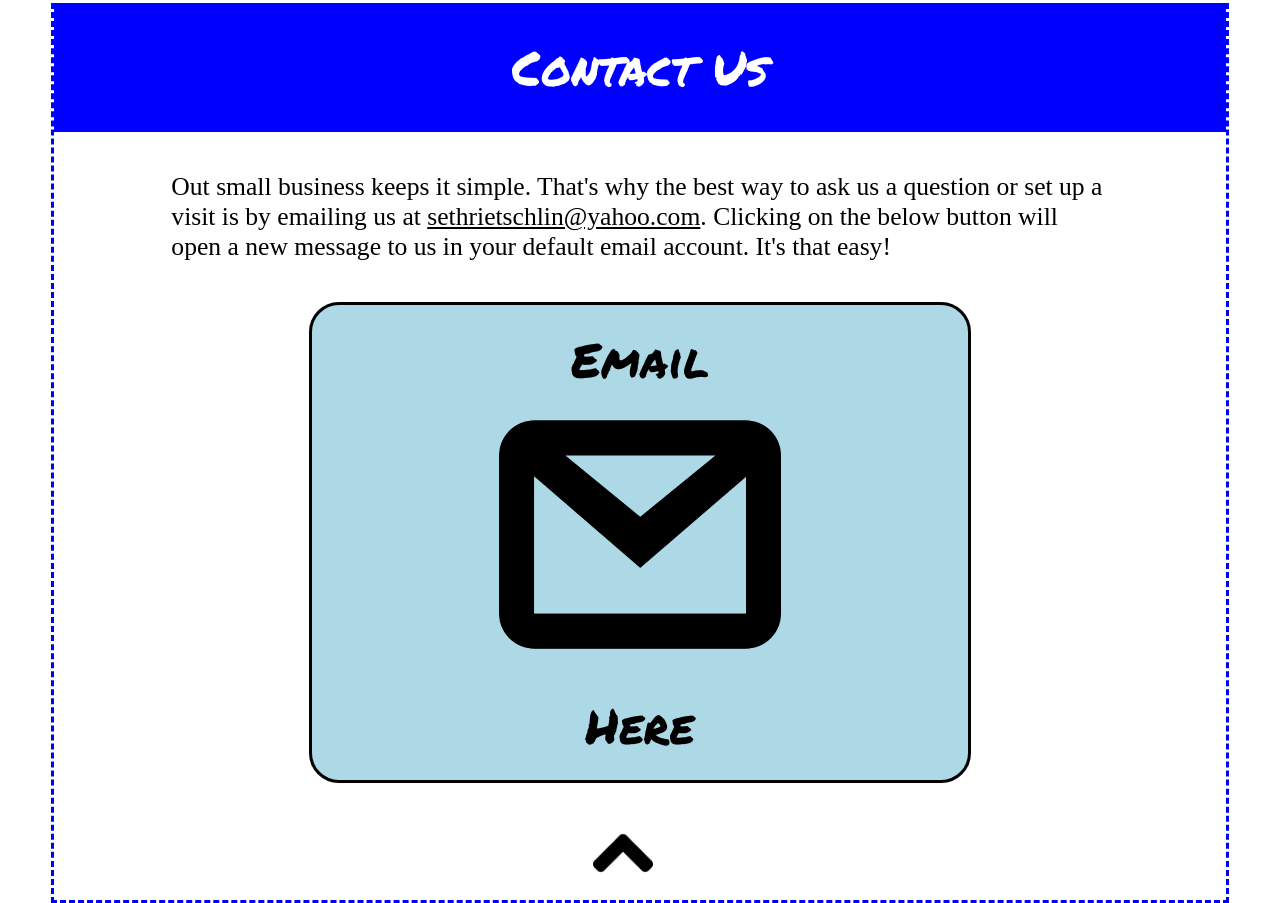
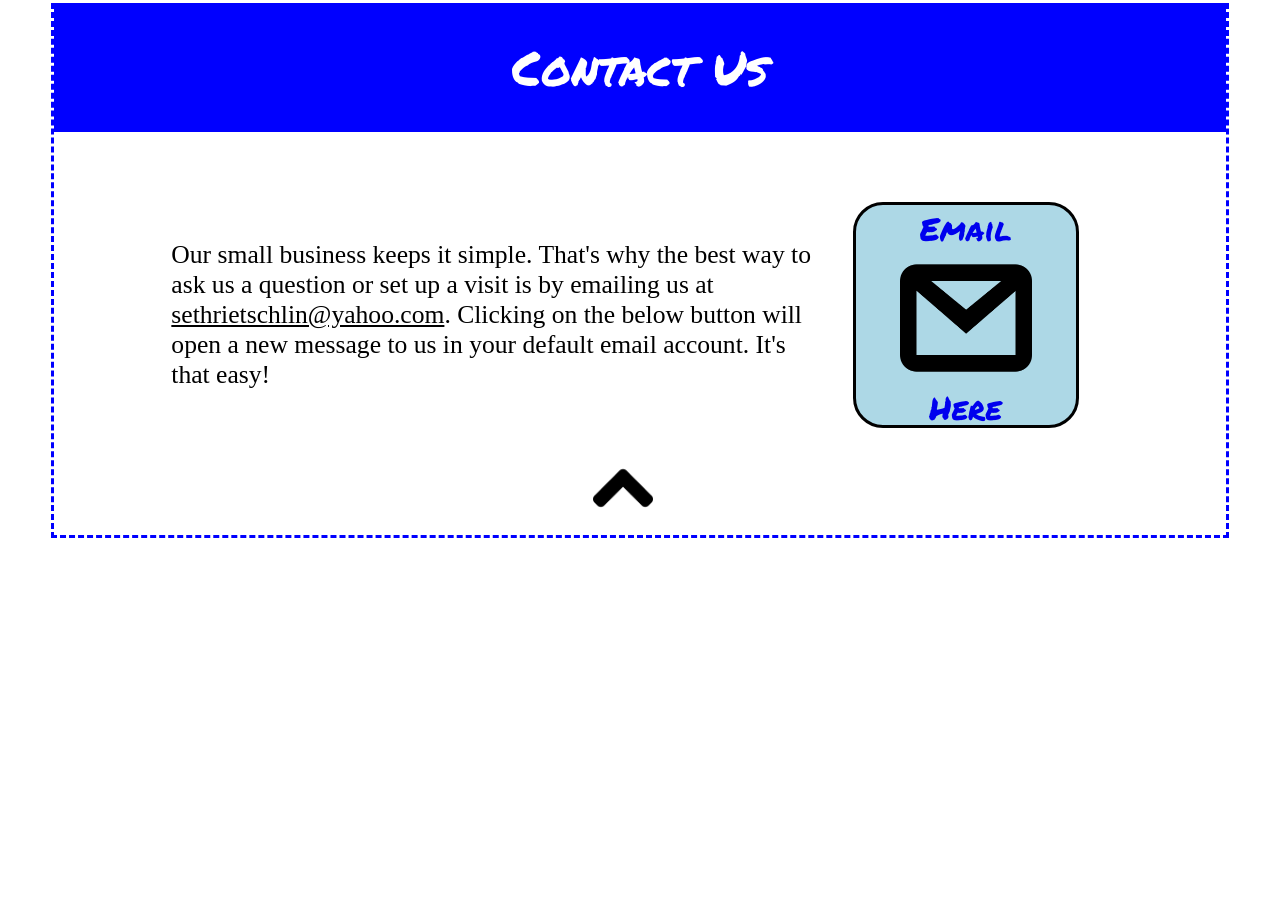
Before and after one commit to Rage6/rietschlin_mechanical_LLC, a website: page rmllc_frontend/public/index.html in a window 1280 px wide. Shown: the part 3789-4692 px from the top of the page. After the commit the page ends 4357 px from the top, so only its background shows below. Drawn offline with nearby package versions, Linux system fonts and the light colour scheme; a web font is replaced by a local one.

Commit message:
contract width adjusts

```diff
--- a/rmllc_frontend/public/app.js
+++ b/rmllc_frontend/public/app.js
@@ -84,11 +84,11 @@ $(()=>{
   };
   $("#contactButton").click(contactScroll)
   //Scroll back to top of page
-  const toTop = () => {
+  const goUp = () => {
     $('html, body').animate({
       scrollTop: 0
     }, 400)
   };
-  $(".toTop").click(toTop);
+  $(".clickArrow").click(goUp);
 
 })
--- a/rmllc_frontend/public/index.html
+++ b/rmllc_frontend/public/index.html
@@ -104,7 +104,7 @@
               </div>
               <div>
                 <div class="toTop">
-                  <img src="/stylesheets/img/arrow.png">
+                  <img class="clickArrow" src="/stylesheets/img/arrow.png">
                 </div>
               </div>
             </div>
@@ -127,7 +127,7 @@
               </div>
               <div>
                 <div class="toTop">
-                  <img src="/stylesheets/img/arrow.png">
+                  <img class="clickArrow" src="/stylesheets/img/arrow.png">
                 </div>
               </div>
             </div>
@@ -150,7 +150,7 @@
               </div>
               <div>
                 <div class="toTop">
-                  <img src="/stylesheets/img/arrow.png">
+                  <img class="clickArrow" src="/stylesheets/img/arrow.png">
                 </div>
               </div>
             </div>
@@ -173,7 +173,7 @@
               </div>
               <div>
                 <div class="toTop">
-                  <img src="/stylesheets/img/arrow.png">
+                  <img class="clickArrow" src="/stylesheets/img/arrow.png">
                 </div>
               </div>
             </div>
@@ -185,9 +185,13 @@
               Contact Us
             </div>
             <div class="boxContent">
-              Out small business keeps it simple. That's why the best way to ask us a question or set up a visit is by emailing us at <u>sethrietschlin@yahoo.com</u>. Clicking on the below button will open a new message to us in your default email account. It's that easy!
+              <div class="flexBox">
+                <div id="emailIntro">
+                  Our small business keeps it simple. That's why the best way to ask us a question or set up a visit is by emailing us at <u>sethrietschlin@yahoo.com</u>. Clicking on the below button will open a new message to us in your default email account. It's that easy!
+                </div>
+                <div id="emailBox">
+                  <div id="emailButton">
                     <a href="mailto:sethrietschlin@yahoo.com" style="!important; text-decoration:none">
-                <div id="emailSymbol">
                       <div class="emailText">
                         Email
                       </div>
@@ -195,11 +199,13 @@
                       <div class="emailText">
                         Here
                       </div>
+                    </a>
                   </div>
-              </a>
+                </div>
+              </div>
               <div>
                 <div class="toTop">
-                  <img src="/stylesheets/img/arrow.png">
+                  <img class="clickArrow" src="/stylesheets/img/arrow.png">
                 </div>
               </div>
             </div>
--- a/rmllc_frontend/public/stylesheets/input.scss
+++ b/rmllc_frontend/public/stylesheets/input.scss
@@ -3,7 +3,7 @@ html {
   animation-duration: 1s;
   animation-play-state: paused;
   body {
-    margin: 0;
+    margin: 0 0 30px 0;
     border: 0;
     padding: 0;
     font-size: 16px;
@@ -216,7 +216,6 @@ html {
         }
       }
       #wrapBoxes {
-        // display: flex;
         .mainBox {
           margin: 20px 4% 0px 4%;
           border: 3px dashed blue;
@@ -281,27 +280,40 @@ html {
                   max-height: 286px;
                 }
               }
+              #emailIntro {
+
+              }
+              #emailBox {
+                margin: 30px;
+                align-items: center;
+                #emailButton {
+                  margin: 0 auto;
+                  border: 3px solid black;
+                  border-radius: 30px;
+                  padding: 20px 10%;
+                  color: black;
+                  text-align: center;
+                  text-decoration: none;
+                  background-color: lightblue;
+                  cursor: pointer;
+                  width: 50%;
+                  @media screen and (min-width: 700px) {
+                    padding: 0;
+                    height: 220px;
+                    width: 220px;
                   }
                   .emailText {
                     font-size: 3rem;
                     font-family: 'Permanent Marker', cursive;
+                    @media screen and (min-width: 700px) {
+                      font-size: 2rem;
                     }
-            #emailSymbol {
-              margin: 40px auto;
-              border: 3px solid black;
-              border-radius: 30px;
-              padding: 20px 10%;
-              font-size: 4rem;
-              color: black;
-              text-align: center;
-              text-decoration: none;
-              background-color: lightblue;
-              display: block;
-              cursor: pointer;
-              width: 50%;
                   }
                   img {
                     width: 60%;
+                  }
+                }
+              }
             }
             .toTop {
               img {
```
Also changed, not shown: rmllc_frontend/public/stylesheets/output.css, 1 other file. Lines whose indentation alone changed are shown as unchanged.
